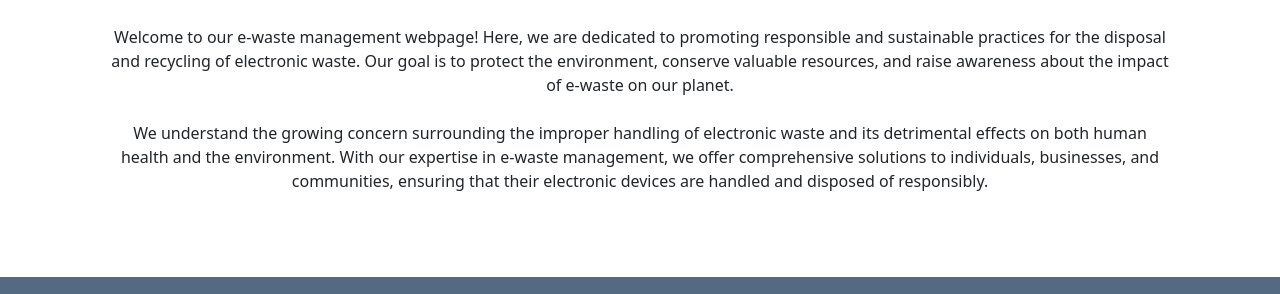
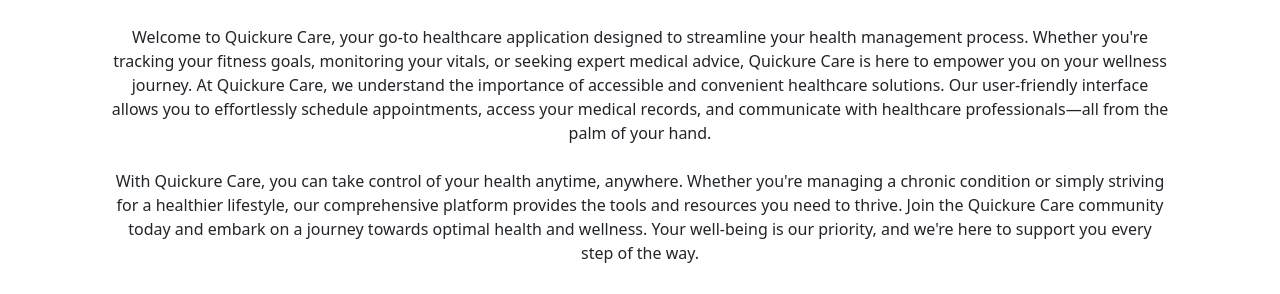
Before and after one commit to nirupambhuniya56/Quickure1, a plain HTML site: page about.html in a window 1280 px wide. Shown: the part 281-575 px from the top of the page. Drawn offline with nearby package versions, Linux system fonts and the light colour scheme.

Commit message:
Update about.html

```diff
--- a/about.html
+++ b/about.html
@@ -40,19 +40,20 @@
       </h2>
       <br /><br />
       <p>
-        Welcome to our e-waste management webpage! Here, we are dedicated to
-        promoting responsible and sustainable practices for the disposal and
-        recycling of electronic waste. Our goal is to protect the environment,
-        conserve valuable resources, and raise awareness about the impact of
-        e-waste on our planet.
+        Welcome to Quickure Care, your go-to healthcare application designed to streamline
+        your health management process. Whether you're tracking your fitness goals, monitoring your vitals,
+        or seeking expert medical advice, Quickure Care is here to empower you on your wellness journey.
+        At Quickure Care, we understand the importance of accessible and convenient healthcare solutions.
+        Our user-friendly interface allows you to effortlessly schedule appointments, access your medical records,
+        and communicate with healthcare professionals—all from the palm of your hand.
+
         <br />
         <br />
-        We understand the growing concern surrounding the improper handling of
-        electronic waste and its detrimental effects on both human health and
-        the environment. With our expertise in e-waste management, we offer
-        comprehensive solutions to individuals, businesses, and communities,
-        ensuring that their electronic devices are handled and disposed of
-        responsibly.
+        With Quickure Care, you can take control of your health anytime, anywhere.
+        Whether you're managing a chronic condition or simply striving for a healthier lifestyle,
+        our comprehensive platform provides the tools and resources you need to thrive.
+        Join the Quickure Care community today and embark on a journey towards optimal health and wellness.
+        Your well-being is our priority, and we're here to support you every step of the way.
       </p>
     </section>
     <br /><br />
```
